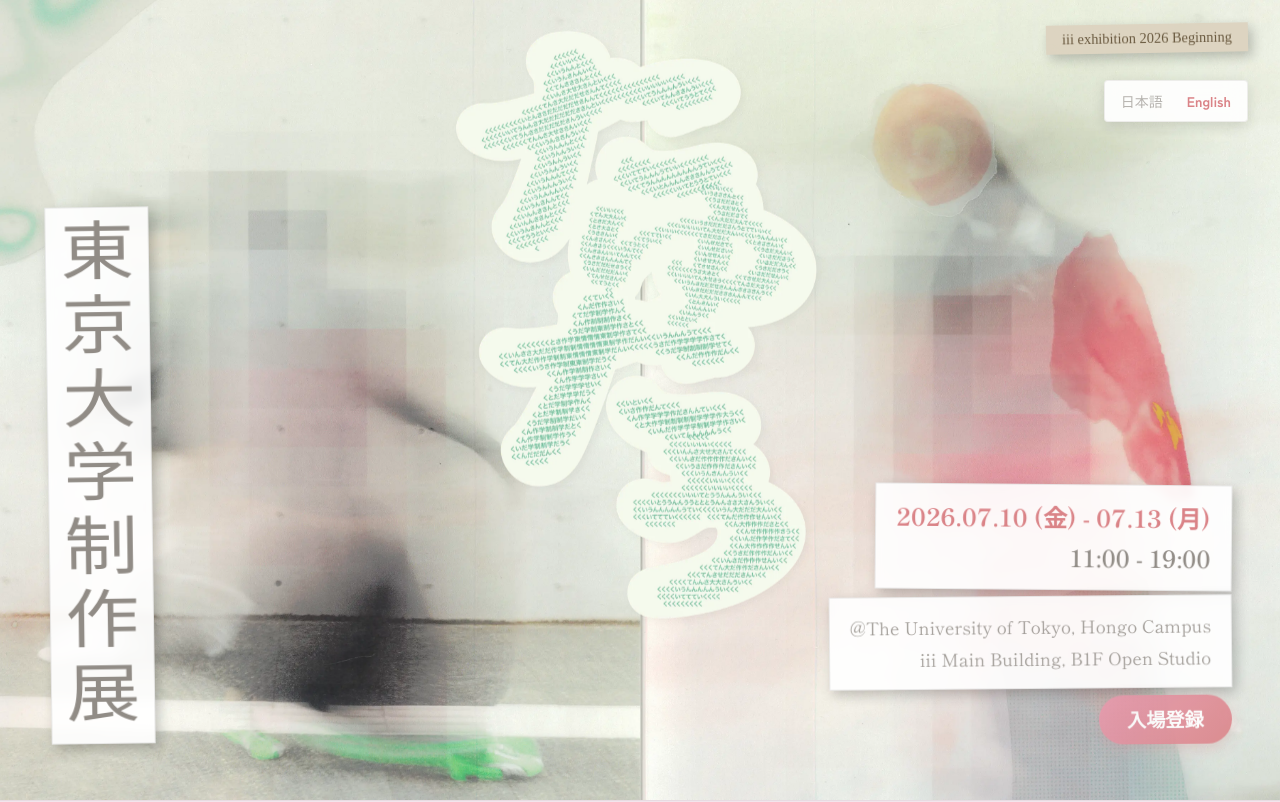
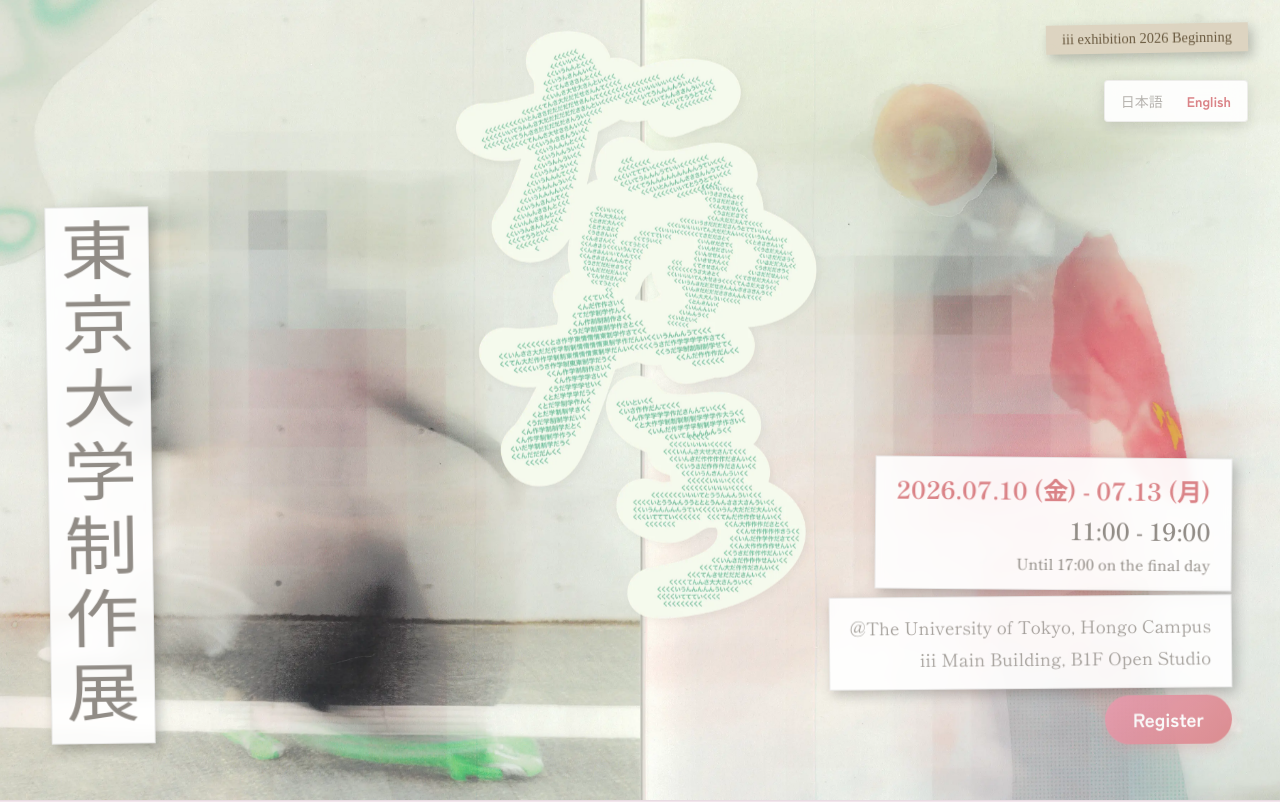
Before and after one commit to mixtugu/UTokyo-iiiexhibition-2026-7, a Next.js app: page /en in a window 1280 px wide. Shown: the top 802 px of the page. Built offline with nearby package versions, Linux system fonts and the light colour scheme; a web font is replaced by a local one.

Commit message:
fix|texts modified
Update localized registration and event hours text

```diff
--- a/components/LocalePageContent.tsx
+++ b/components/LocalePageContent.tsx
@@ -7,7 +7,7 @@
 import { MembersSection } from "@/components/sections/MembersSection";
 import { NavigationSection } from "@/components/sections/NavigationSection";
 import { WorksSection } from "@/components/sections/WorksSection";
-import { defaultLocale, dictionaries, type Locale } from "@/lib/i18n";
+import { dictionaries, type Locale } from "@/lib/i18n";
 
 type LocalePageContentProps = {
   locale: Locale;
@@ -15,14 +15,10 @@
 
 export function LocalePageContent({ locale }: LocalePageContentProps) {
   const dictionary = dictionaries[locale];
-  const alternateLocale = locale === defaultLocale ? "en" : defaultLocale;
 
   return (
     <main className="min-h-svh" lang={locale}>
-      <MainPageSection
-        alternateLocale={alternateLocale}
-        dictionary={dictionary}
-      />
+      <MainPageSection dictionary={dictionary} />
       <NavigationSection dictionary={dictionary} locale={locale} />
       <div className="relative">
         <div
--- a/components/sections/ArchivesSection.tsx
+++ b/components/sections/ArchivesSection.tsx
@@ -18,7 +18,7 @@
 export function ArchivesSection({ dictionary }: ArchivesSectionProps) {
   // 仮のテキストデータ
   const iiiExhibitionTitles = [
-    "iiiExhibition 2026 : あることないこと",
+    "iiiExhibition 2025 : あることないこと",
     "iiiExhibition 2024 : 付いて離れて",
     "iiiExhibition 2023 : 學藝運動",
     "iiiExhibition 2022 : Emulsion",
--- a/components/sections/MainPageSection.tsx
+++ b/components/sections/MainPageSection.tsx
@@ -1,14 +1,10 @@
 import { type Locale, type dictionaries } from "@/lib/i18n";
 
 type MainPageSectionProps = {
-  alternateLocale: Locale;
   dictionary: (typeof dictionaries)[Locale];
 };
 
-export function MainPageSection({
-  alternateLocale,
-  dictionary,
-}: MainPageSectionProps) {
+export function MainPageSection({ dictionary }: MainPageSectionProps) {
   return (
     <section
       className="relative flex min-h-svh flex-col overflow-hidden"
@@ -50,6 +46,9 @@
             <p className="mt-0.5 mb-0 text-[clamp(0.85rem,2.5vw,1.5rem)] font-semibold md:mt-1">
               11:00 - 19:00
             </p>
+            <p className="mt-0.5 mb-0 text-[clamp(0.65rem,1.8vw,0.95rem)] font-medium md:mt-1">
+              {dictionary.sections.main.finalDayHours}
+            </p>
           </div>
 
           {/* 会場 */}
@@ -69,7 +68,7 @@
             href="#about"
             className="block whitespace-nowrap rotate-[-0.5deg] rounded-full bg-[linear-gradient(135deg,#e89aae,#DA8387)] px-7 py-2.5 text-center font-zen-kaku text-[clamp(0.85rem,2vw,1.2rem)] font-bold text-white opacity-90 shadow-[0_4px_16px_rgba(218,131,135,0.35)]"
           >
-            入場登録
+            {dictionary.sections.about.registrationButton}
           </a>
 
         </div>
--- a/lib/i18n.ts
+++ b/lib/i18n.ts
@@ -26,6 +26,7 @@
       label: string;
       lead: string;
       date: string;
+      finalDayHours: string;
       location1: string;
       location2: string;
     };
--- a/lib/locales/en.json
+++ b/lib/locales/en.json
@@ -17,6 +17,7 @@
       "label": "Main Page",
       "lead": "main page",
       "date": "2026.7.10 Fri - 2026.7.13 Mon",
+      "finalDayHours": "Until 17:00 on the final day",
       "location1": "The University of Tokyo, Hongo Campus",
       "location2": "iii Main Building, B1F\nOpen Studio"
     },
@@ -48,7 +49,7 @@
       "transport": "15 min walk from Nezu Station (Tokyo Metro Chiyoda Line)\n13 min walk from Todaimae Station (Tokyo Metro Namboku Line)\n8 min walk from Hongo-Sanchome Station (Tokyo Metro Marunouchi Line / Toei Oedo Line)",
       "datetime": {
         "title": "Dates",
-        "value": "2026.7.10 (Fri) - 2026.7.13 (Mon)\n11:00 - 19:00"
+        "value": "2026.7.10 (Fri) - 2026.7.13 (Mon)\n11:00 - 19:00\nUntil 17:00 on the final day"
       },
       "organizer": {
         "title": "Organizer",
--- a/lib/locales/ja.json
+++ b/lib/locales/ja.json
@@ -17,6 +17,7 @@
       "label": "Main Page",
       "lead": "Main Page",
       "date": "2026.7.10 (金) - 2026.7.13 (月)",
+      "finalDayHours": "最終日は17:00まで",
       "location1": "東京大学本郷キャンパス 情報学環本館",
       "location2": "地下1階 情報学環オープンスタジオ"
     },
@@ -48,7 +49,7 @@
       "transport": "千代田線 根津駅より徒歩15分\n南北線 東大前駅より徒歩13分\n丸ノ内線 / 都営大江戸線 本郷三丁目駅より徒歩8分",
       "datetime": {
         "title": "日時",
-        "value": "2026.7.10 (金)  - 2026.7.13 (月)\n11:00 - 19:00"
+        "value": "2026.7.10 (金)  - 2026.7.13 (月)\n11:00 - 19:00\n最終日は17:00まで"
       },
       "organizer": {
         "title": "主催",
```
